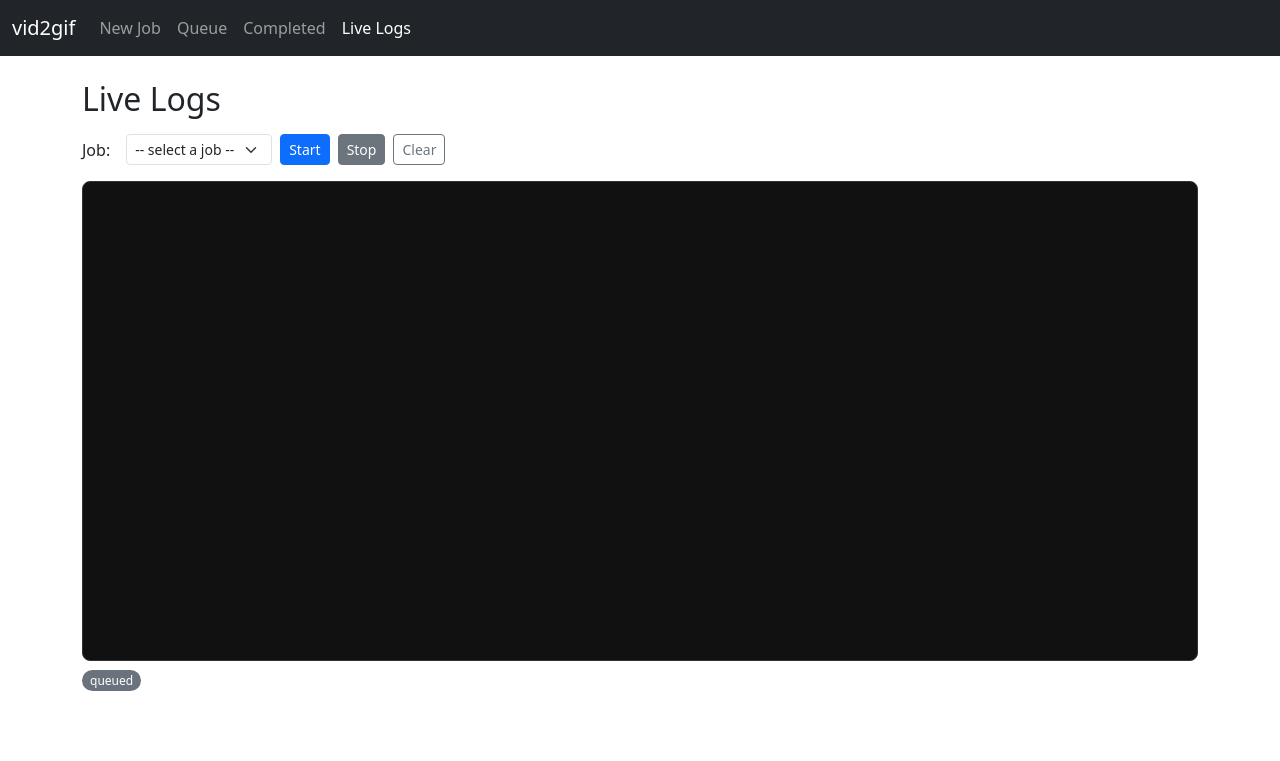
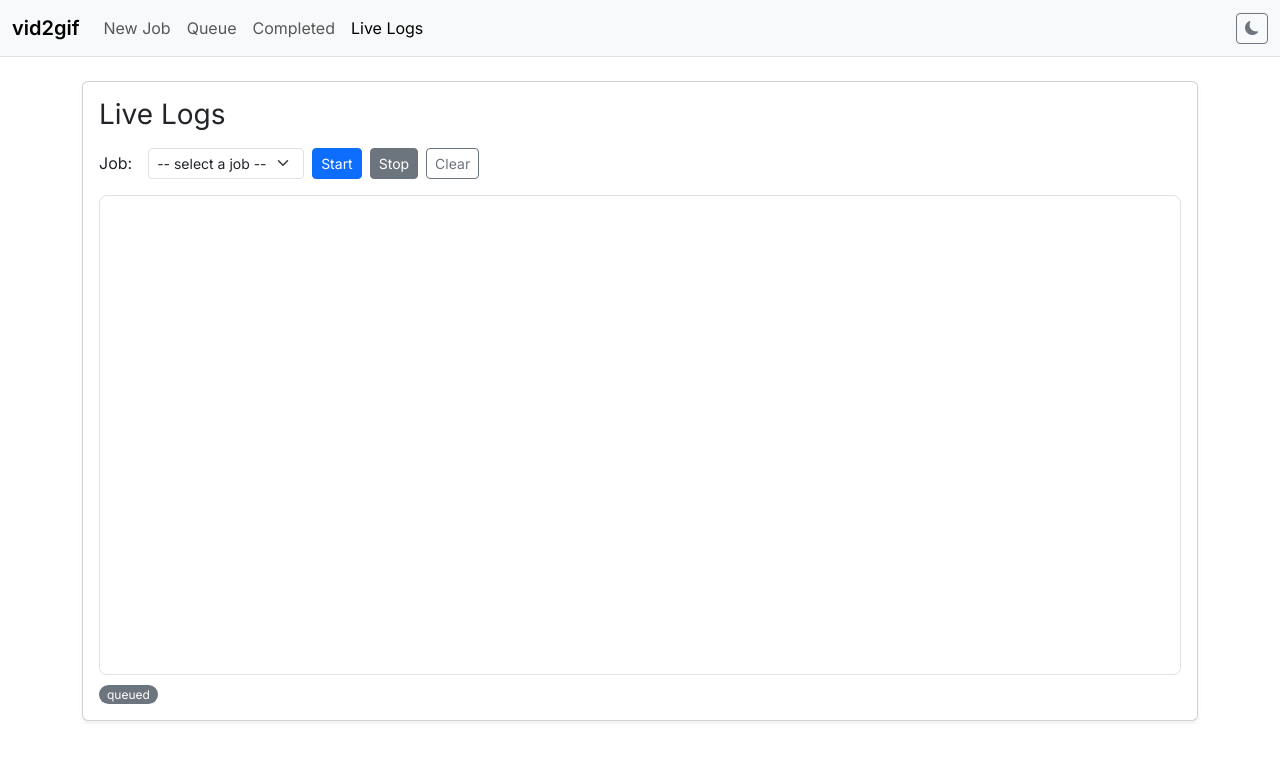
Before and after one commit to RAQ-Tech/vid2gif, a Flask app: page /live in a window 1280 px wide. Shown: the top 761 px of the page. Run offline with Flask 3, Linux system fonts and the light colour scheme; parts of the project's set-up code (start-up, migrations or seed data) failed here and were passed over.

Commit message:
feat(ui): polish frontend and add dark mode toggle

```diff
--- a/app/templates/base.html
+++ b/app/templates/base.html
@@ -1,19 +1,22 @@
 <!doctype html>
-<html lang="en">
+<html lang="en" data-bs-theme="light">
 <head>
   <meta charset="utf-8"/>
   <meta name="viewport" content="width=device-width, initial-scale=1"/>
   <title>{% block title %}vid2gif{% endblock %}</title>
-  <link href="https://cdn.jsdelivr.net/npm/bootstrap@5.3.0/dist/css/bootstrap.min.css" rel="stylesheet">
+  <link href="https://cdn.jsdelivr.net/npm/bootstrap@5.3.2/dist/css/bootstrap.min.css" rel="stylesheet">
+  <link href="https://cdn.jsdelivr.net/npm/bootstrap-icons@1.10.5/font/bootstrap-icons.css" rel="stylesheet">
+  <link href="https://fonts.googleapis.com/css2?family=Inter:wght@400;600&display=swap" rel="stylesheet">
   <style>
     body {
-      font-family: system-ui, -apple-system, Segoe UI, Roboto, Arial, sans-serif;
+      font-family: 'Inter', system-ui, -apple-system, Segoe UI, Roboto, Arial, sans-serif;
     }
+    .navbar-brand { font-weight: 600; }
   </style>
   {% block head %}{% endblock %}
 </head>
 <body>
-  <nav class="navbar navbar-expand-md navbar-dark bg-dark">
+  <nav class="navbar navbar-expand-md bg-body-tertiary border-bottom">
     <div class="container-fluid">
       <a class="navbar-brand" href="/">vid2gif</a>
       <button class="navbar-toggler" type="button" data-bs-toggle="collapse" data-bs-target="#mainNav" aria-controls="mainNav" aria-expanded="false" aria-label="Toggle navigation">
@@ -26,6 +29,9 @@
           <li class="nav-item"><a href="/completed" class="nav-link">Completed</a></li>
           <li class="nav-item"><a href="/live"      class="nav-link">Live Logs</a></li>
         </ul>
+        <button id="themeToggle" class="btn btn-outline-secondary btn-sm" type="button" aria-label="Toggle theme">
+          <i class="bi bi-moon-fill"></i>
+        </button>
       </div>
     </div>
   </nav>
@@ -33,7 +39,7 @@
     {% block content %}{% endblock %}
   </main>
 
-  <script src="https://cdn.jsdelivr.net/npm/bootstrap@5.3.0/dist/js/bootstrap.bundle.min.js"></script>
+  <script src="https://cdn.jsdelivr.net/npm/bootstrap@5.3.2/dist/js/bootstrap.bundle.min.js"></script>
   <script>
     (function(){
       var path = location.pathname.replace(/\/+$/,'') || '/';
@@ -41,6 +47,18 @@
         var href = a.getAttribute('href').replace(/\/+$/,'') || '/';
         if (href === path) a.classList.add('active');
       });
+      const toggle = document.getElementById('themeToggle');
+      const preferred = localStorage.getItem('theme') || (window.matchMedia('(prefers-color-scheme: dark)').matches ? 'dark':'light');
+      setTheme(preferred);
+      toggle.addEventListener('click', () => {
+        const next = document.documentElement.getAttribute('data-bs-theme') === 'dark' ? 'light' : 'dark';
+        setTheme(next);
+      });
+      function setTheme(theme){
+        document.documentElement.setAttribute('data-bs-theme', theme);
+        localStorage.setItem('theme', theme);
+        toggle.innerHTML = theme === 'dark' ? '<i class="bi bi-sun-fill"></i>' : '<i class="bi bi-moon-fill"></i>';
+      }
     })();
   </script>
 </body>
--- a/app/templates/completed.html
+++ b/app/templates/completed.html
@@ -3,7 +3,9 @@
 {% block title %}vid2gif • Completed{% endblock %}
 
 {% block content %}
-  <h1 class="mb-3">Completed</h1>
+  <div class="card shadow-sm">
+    <div class="card-body">
+      <h1 class="h3 mb-3">Completed</h1>
       <div class="table-responsive">
         <table class="table table-striped table-hover">
           <thead class="table-light">
@@ -22,4 +24,6 @@
           </tbody>
         </table>
       </div>
+    </div>
+  </div>
 {% endblock %}
--- a/app/templates/live.html
+++ b/app/templates/live.html
@@ -5,21 +5,24 @@
 {% block head %}
   <style>
     #logbox {
-      background: #111; color: #0f0; padding: 12px; border-radius: 8px;
-      height: 60vh; overflow: auto; white-space: pre-wrap; font-family: ui-monospace, Menlo, Consolas, monospace;
-      border: 1px solid #333;
+      background: var(--bs-body-bg); color: var(--bs-success-text-emphasis, #0f0);
+      padding: 12px; border-radius: 8px;
+      height: 60vh; overflow: auto; white-space: pre-wrap; font-family: var(--bs-font-monospace);
+      border: 1px solid var(--bs-border-color);
     }
-    .statusbar { margin-top: 10px; font-size: 13px; color: #555; }
+    .statusbar { margin-top: 10px; font-size: 13px; color: var(--bs-secondary-color); }
     .pill { padding: 2px 8px; border-radius: 999px; color:#fff; font-size: 12px; }
-    .running { background:#0a84ff; }
-    .success { background:#2ea44f; }
-    .failed { background:#d73a49; }
-    .queued { background:#6a737d; }
+    .running { background: var(--bs-primary); }
+    .success { background: var(--bs-success); }
+    .failed { background: var(--bs-danger); }
+    .queued { background: var(--bs-secondary); }
   </style>
 {% endblock %}
 
 {% block content %}
-  <h2 class="mb-3">Live Logs</h2>
+  <div class="card shadow-sm">
+    <div class="card-body">
+      <h2 class="h3 mb-3">Live Logs</h2>
 
       <div class="d-flex flex-wrap align-items-center gap-2 mb-3">
         <label for="jobSel" class="form-label m-0 me-2">Job:</label>
@@ -38,6 +41,8 @@
       <div class="statusbar">
         <span id="jobStatus" class="pill queued">queued</span>
         <span id="progressText"></span>
+      </div>
+    </div>
   </div>
 
   <script>
--- a/app/templates/queue.html
+++ b/app/templates/queue.html
@@ -3,7 +3,9 @@
 {% block title %}vid2gif • Queue{% endblock %}
 
 {% block content %}
-  <h1 class="mb-3">Queue</h1>
+  <div class="card shadow-sm">
+    <div class="card-body">
+      <h1 class="h3 mb-3">Queue</h1>
       <p>Queue status:
         {% if paused %}
           <span class="badge bg-secondary">Paused</span>
@@ -48,4 +50,6 @@
           </tbody>
         </table>
       </div>
+    </div>
+  </div>
 {% endblock %}
```
Also changed, not shown: app/templates/index.html (+10 -2 lines). Lines whose indentation alone changed are shown as unchanged.
